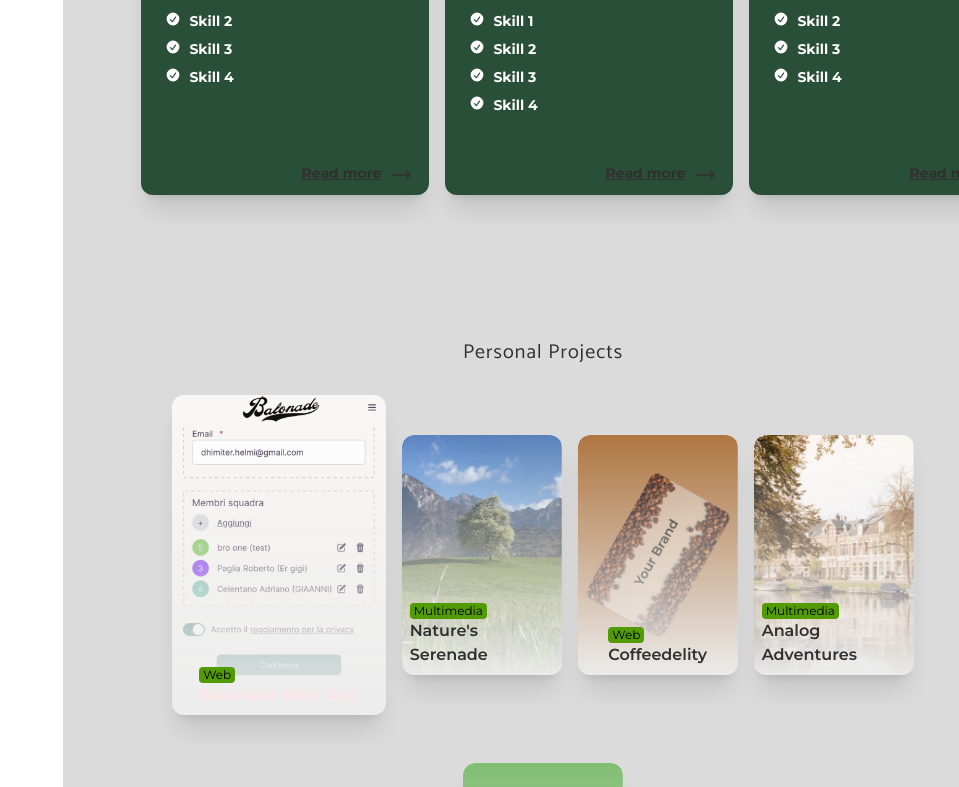
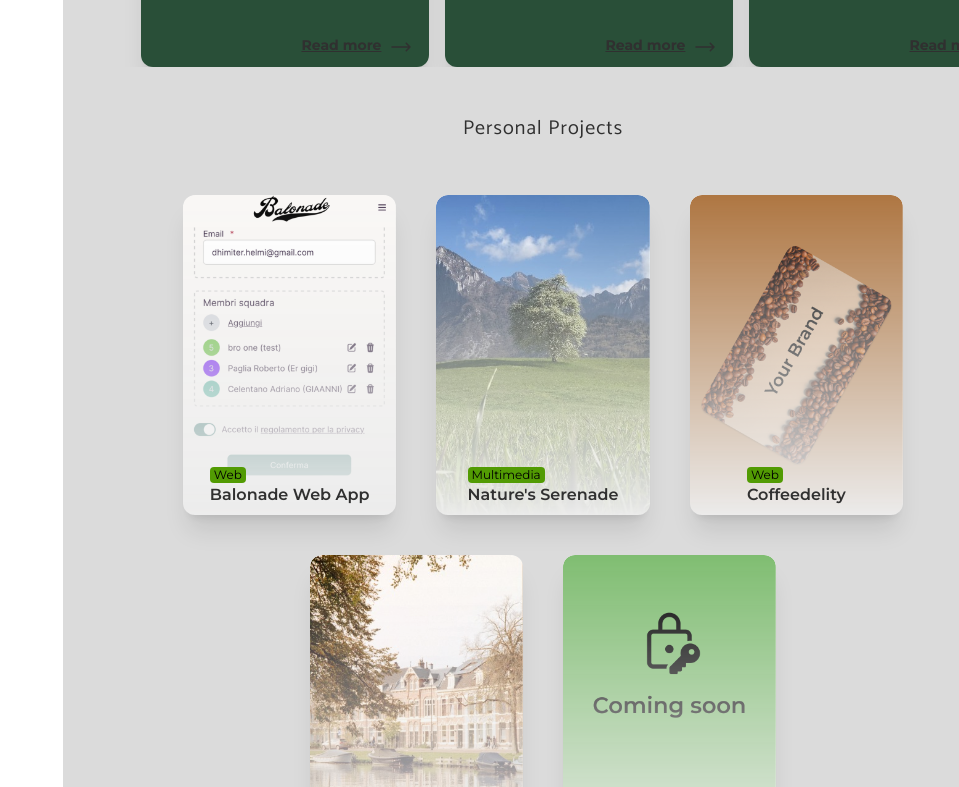
Before and after one commit to dhimiterPoison/dhimiterhelmi-old, a Next.js app: page / in a window 1280 px wide. Shown: the part 773-1560 px from the top of the page, without its empty margins (321-1280 px from the left). Built offline with nearby package versions, Linux system fonts and the light colour scheme.

Commit message:
simplified card on center recognition using Intersection Observer API

```diff
--- a/app/components/MyCarousel.tsx
+++ b/app/components/MyCarousel.tsx
@@ -1,5 +1,5 @@
 'use client';
-import React, { useState, useRef, useEffect } from 'react';
+import React, { useState, useRef, useEffect, useMemo } from 'react';
 import { useDebouncedState, useShallowEffect } from '@mantine/hooks';
 import { routes } from './Navbar';
 import Image from 'next/image';
@@ -10,19 +10,10 @@ import MoneyTrackerCard from '../../public/images/money-tracker-card.png';
 import BalonadeHomescreen from '../../public/images/balonade-card.png';
 import Link from 'next/link';
 import { Catamaran } from 'next/font/google';
+import { useIntersection } from '@mantine/hooks';
+import MyCarouselCard from './MyCarouselCard';
 
 const sections = Catamaran({ subsets: ['latin'] });
-const settings = {
-    centerMode: true,
-    infinite: false,
-    centerPadding: '0',
-    slidesToShow: 3,
-    speed: 500,
-    autoplay: true,
-    autoplaySpeed: 400,
-    focusOnSelect: true,
-    className: 'carousel',
-};
 
 //array made from routes
 const cards = [
@@ -68,160 +59,28 @@ const MyCarousel = () => {
     const containerRef = useRef<HTMLDivElement>(null);
     const lineRef = useRef<HTMLDivElement>(null);
 
-    useEffect(() => {
-        const handleScroll = () => {
-            console.log('scrolling');
-            const container = containerRef.current;
-            if (!container) {
-                console.log('container not found');
-                return;
-            }
-            console.log('container found');
-
-            // Calculate the center of the container
-            // const containerCenter = container.scrollLeft + container.offsetWidth / 2;
-            const containerCenter = container.offsetWidth / 2;
-            console.log('Container center:', {
-                containerCenter,
-                containerData: container,
-                scrollLeft: container.scrollLeft,
-                offsetWidth: container.offsetWidth,
-            });
-            const line = lineRef.current;
-            if (line) {
-                line.style.left = `${containerCenter}px`;
-            }
-
-            console.log('CREATING CARD INDEXES ', container.scrollLeft);
-            // Calculate the center position of each card and its left position relative to the container center
-            const cardIndices = cards.map((_, index) => {
-                console.log('Index:', index);
-                const card = container.children[index];
-                console.log('Card:', card);
-
-                if (!card) {
-                    console.log('card not found');
-                    return;
-                }
-                const cardWidth =
-                    (20 *
-                        parseFloat(
-                            getComputedStyle(document.documentElement).fontSize
-                        )) /
-                    (3 / 2); // Calculate the width based on the aspect ratio (height / 0.8 for 80rem height)
-                const rect = card.getBoundingClientRect();
-                const cardCenter = rect.left + cardWidth / 2;
-                const distanceToCenter = Math.abs(containerCenter - cardCenter);
-                console.log('Card center:', cardCenter);
-                console.log('Distance to center:', distanceToCenter);
-                return { index, distanceToCenter };
-            });
-
-            console.log('Card indices:', cardIndices);
-            // Find the index of the centered card with the smallest distance to the container center
-            const centeredCardIndex = cardIndices.reduce(
-                (minIndex, card, currentIndex) => {
-                    console.log(
-                        'Min index:',
-                        minIndex,
-                        'Card:',
-                        card,
-                        'Current index:',
-                        currentIndex
-                    );
-                    if (
-                        card &&
-                        card.distanceToCenter <
-                            (cardIndices[minIndex]?.distanceToCenter || 0)
-                    ) {
-                        console.log('Card is smaller');
-                        return currentIndex;
-                    }
-                    console.log('Card is bigger');
-                    return minIndex;
-                },
-                0
-            );
-
-            console.log('Centered card index:', centeredCardIndex);
-
-            // Update the state with the index of the centered card
-            setSelectedCard(centeredCardIndex + 1);
-        };
-
-        const container = containerRef.current;
-        if (!container) return;
-        container.addEventListener('scroll', handleScroll);
-        handleScroll(); // Check the initial state
-
-        return () => {
-            container.removeEventListener('scroll', handleScroll);
-        };
-    }, []);
+    const selectCardHandler = (id: number) => {
+        setSelectedCard(id);
+    };
 
     return (
         <div
             ref={containerRef}
-            className='carousel-slider flex gap-4 items-center md:justify-center overflow-auto md:overflow-hidden md:max-w-full md:flex-wrap overscroll-none snap-proximity snap-x'
+            className='carousel-slider flex gap-10 items-center md:justify-center overflow-auto md:overflow-hidden md:max-w-full md:flex-wrap overscroll-none snap-proximity snap-x py-10'
         >
             {cards.map((card, index) => {
                 const active = selectedCard === card.id;
                 const hasScrollMarginLeft = index === 0;
                 const hasScrollMarginRight = index === cards.length - 1;
                 return (
-                    <div
+                    <MyCarouselCard
                         key={card.id}
-                        id={`card-${index}`}
-                        className={`carousel-card relative flex flex-col flex-shrink-0 justify-self-center rounded-xl
-							snap-always snap-center bg-base-200 shadow-xl ${active ? ' h-80' : ' h-60'}
-							${
-                                hasScrollMarginLeft
-                                    ? 'scroll-margin-left md:ml-0'
-                                    : hasScrollMarginRight
-                                    ? 'scroll-margin-right md:mr-0'
-                                    : ''
-                            }
-							ease-in-out duration-200`}
-                        onMouseOver={() => setSelectedCard(card.id)}
-                        onMouseLeave={() => setSelectedCard(0)}
-                    >
-                        <Link
-                            href={card.path}
-                            className={`h-full w-full ${
-                                active
-                                    ? ''
-                                    : 'pointer-events-none md:pointer-events-auto'
-                            }`}
-                        >
-                            <div
-                                className={`flex h-full w-full justify-center items-center ${
-                                    active ? '' : ''
-                                } `}
-                            >
-                                <Image
-                                    src={card.img}
-                                    alt='Picture of the author'
-                                    className={`card-image h-full w-full object-cover rounded-xl ${
-                                        active ? '' : ''
-                                    } `}
-                                />
-                                <div className='flex flex-col absolute bottom-2 px-2'>
-                                    <div
-                                        className={`card-extra flex w-fit  px-1 rounded font-normal bg-primary text-xs text-black`}
-                                    >
-                                        {card.category}
-                                    </div>
-                                    <div
-                                        className={`card-title text-base flex justify-center ${
-                                            active && 'text-rose-100'
-                                        }`}
-                                    >
-                                        {card.title}
-                                    </div>
-                                </div>
-                            </div>
-                        </Link>
-                    </div>
+                        card={card}
+                        active={active}
+                        hasScrollMarginLeft={hasScrollMarginLeft}
+                        hasScrollMarginRight={hasScrollMarginRight}
+                        selectCard={selectCardHandler}
+                    />
                 );
             })}
             {/* <div ref={lineRef} className='vertical-line absolute top-0 bottom-0 w-1 bg-red-500'></div> */}
--- /dev/null
+++ b/app/components/MyCarouselCard.tsx
@@ -0,0 +1,90 @@
+import { useIntersection } from '@mantine/hooks';
+import Link from 'next/link';
+import React, {useEffect} from 'react';
+import Image, { StaticImageData } from 'next/image';
+
+type Props = {
+    card: {
+        id: number;
+        path: string;
+        title: string;
+        category: string;
+        img: StaticImageData;
+    },
+    active: boolean,
+    hasScrollMarginLeft: boolean,
+    hasScrollMarginRight: boolean,
+    selectCard: (id: number) => void
+};
+
+const MyCarouselCard = ({card, active, hasScrollMarginLeft, hasScrollMarginRight, selectCard} : Props) => {
+
+    const { ref, entry } = useIntersection({
+        threshold: 1,
+    });
+
+
+    useEffect(() => {
+        selectCard(card.id);
+    }, [entry?.isIntersecting])
+
+
+    return (
+        <div
+            key={card.id}
+            id={`card-${card.id}`}
+            className={`carousel-card relative flex flex-col flex-shrink-0 justify-self-center rounded-xl
+							snap-always snap-center bg-base-200 shadow-xl h-80 md:hover:scale-125 hover:z-10  ${
+                                active ? 'scale-125 md:scale-100' : ' '
+                            }
+							${
+                                hasScrollMarginLeft
+                                    ? 'scroll-margin-left md:ml-0'
+                                    : hasScrollMarginRight
+                                    ? 'scroll-margin-right md:mr-0'
+                                    : ''
+                            }
+							ease-in-out duration-200`}
+            // onMouseOver={() => setSelectedCard(card.id)}
+            // onMouseLeave={() => setSelectedCard(0)}
+            ref={ref}
+        >
+            <Link
+                href={card.path}
+                className={`h-full w-full ${
+                    active ? '' : 'pointer-events-none md:pointer-events-auto'
+                }`}
+            >
+                <div
+                    className={`flex h-full w-full justify-center items-center ${
+                        active ? '' : ''
+                    } `}
+                >
+                    <Image
+                        src={card.img}
+                        alt='Picture of the author'
+                        className={`card-image h-full w-full object-cover rounded-xl ${
+                            active ? '' : ''
+                        } `}
+                    />
+                    <div className='flex flex-col absolute bottom-2 px-2'>
+                        <div
+                            className={`card-extra flex w-fit  px-1 rounded font-normal bg-primary text-xs text-black`}
+                        >
+                            {card.category}
+                        </div>
+                        <div
+                            className={`card-title text-base flex justify-center ${
+                                active && 'text-rose-100'
+                            }`}
+                        >
+                            {card.title}
+                        </div>
+                    </div>
+                </div>
+            </Link>
+        </div>
+    );
+};
+
+export default MyCarouselCard;
--- a/app/globals.scss
+++ b/app/globals.scss
@@ -69,9 +69,9 @@
 	.example-image-container {
 		max-height: 80svh;
 	}
-	.carousel-slider {
-		min-height: 40rem;
-	}
+	// .carousel-slider {
+	// 	min-height: 40rem;
+	// }
 }
 
 *::-webkit-scrollbar {
--- a/app/page.tsx
+++ b/app/page.tsx
@@ -34,7 +34,7 @@ export default function Home() {
                 <CarrerCarousel />
                 <div className='flex'>
                     <h1
-                        className={`text-xl font-normal tracking-wider mt-4 h-10 ${sections.className}`}
+                        className={`text-xl font-normal tracking-wider mt-8 md:mt-12 h-10 ${sections.className}`}
                     >
                         Personal Projects
                     </h1>
```
